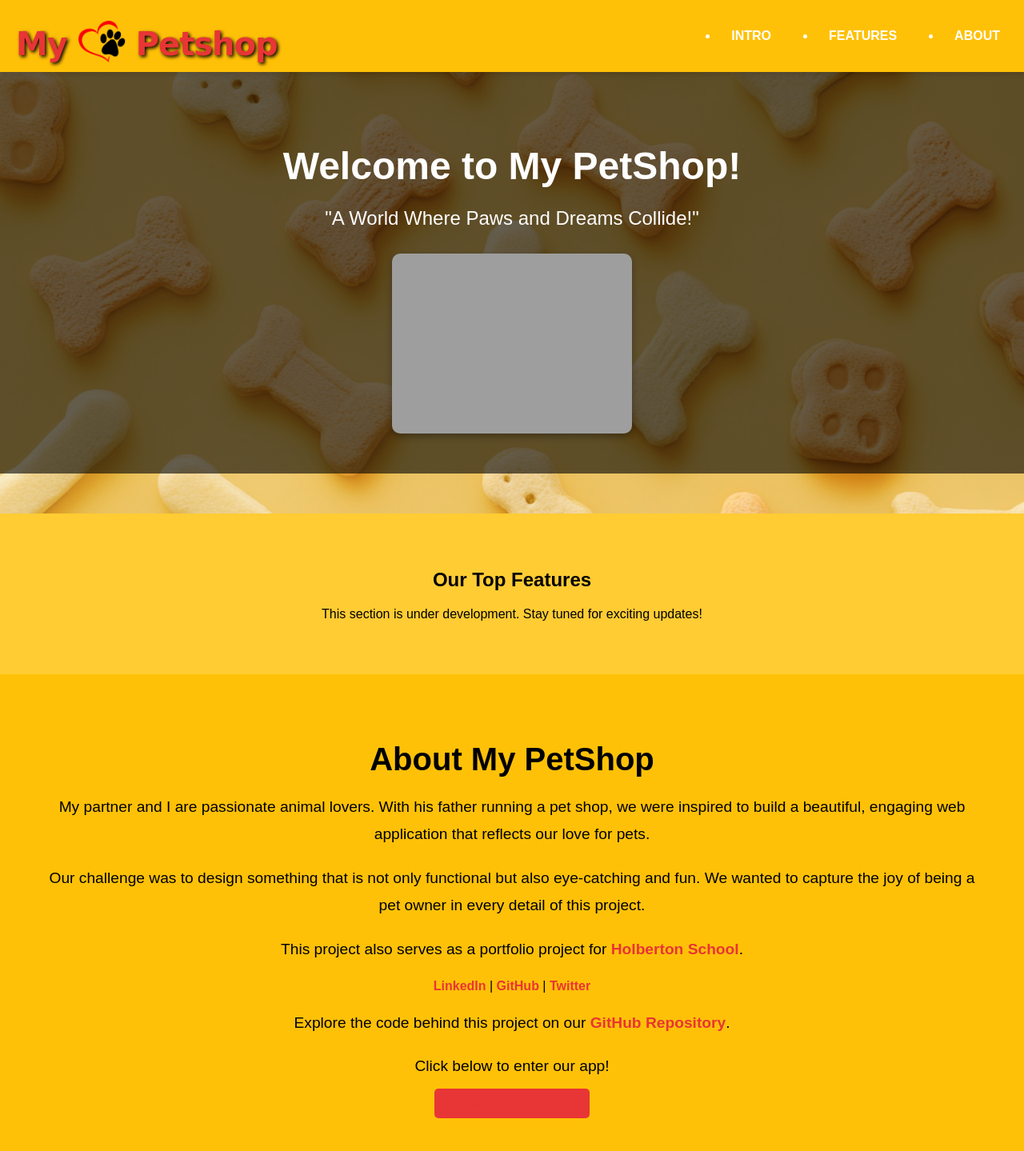
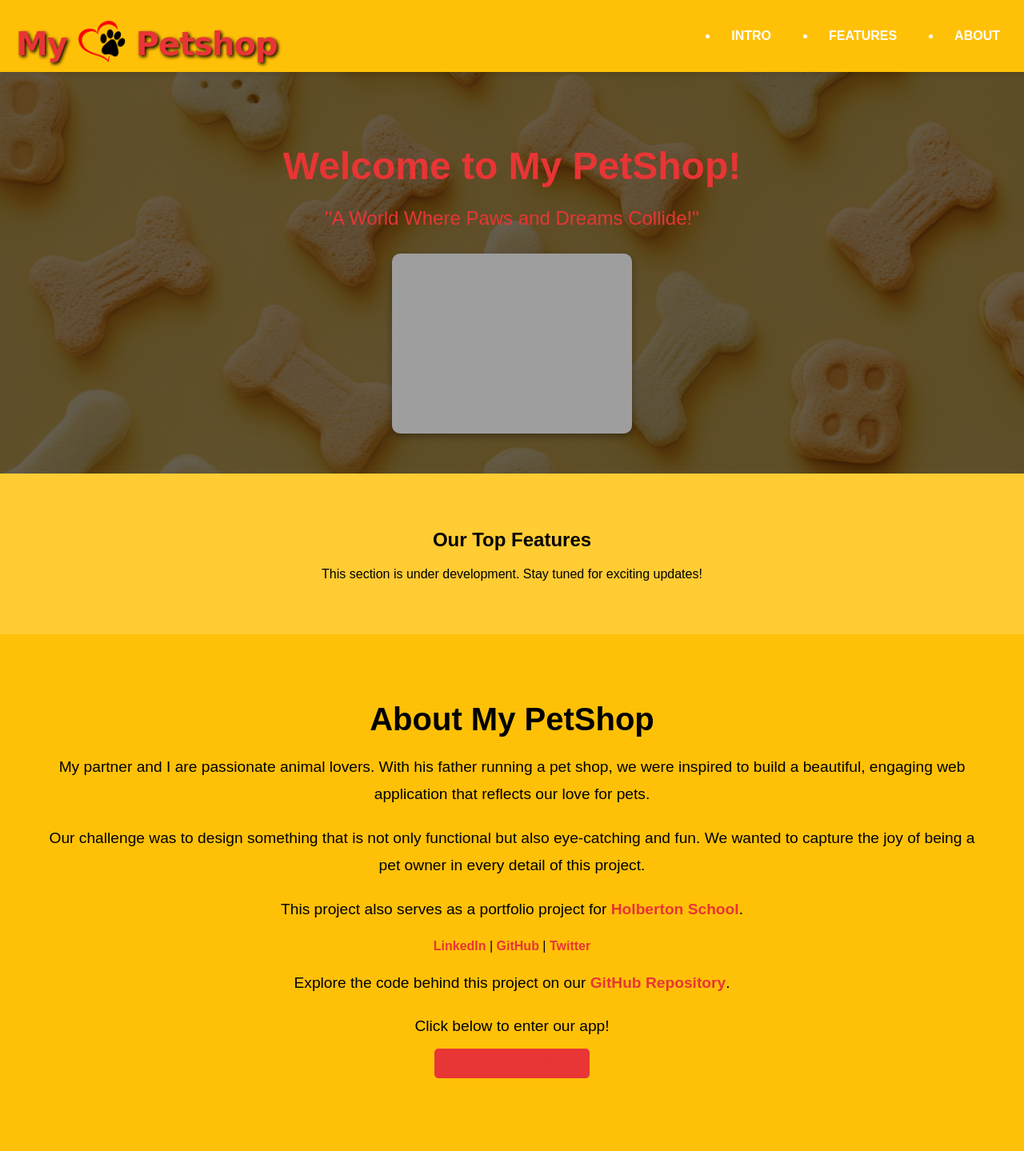
Before and after one commit to anibalfuentesrod/My-PetShop, a Django app: page /landing-page/ in a window 1280 px wide. Shown: the whole page at 80% size. After the commit the page ends 1348 px from the top, so only its background shows below. Run offline with Django 5.2, Linux system fonts and the light colour scheme; grey boxes are pictures that could not be loaded.

Commit message:
Update styless.css

```diff
--- a/myapp/static/css/styless.css
+++ b/myapp/static/css/styless.css
@@ -161,9 +161,8 @@ body {
 .landing-section {
     text-align: center;
     padding: 50px;
-    color: white;
+    color: #e83535;
     background: rgba(0, 0, 0, 0.6); /* Transparent overlay */
-    margin-bottom: 50px;
 }
 
 .landing-content h1 {
```
